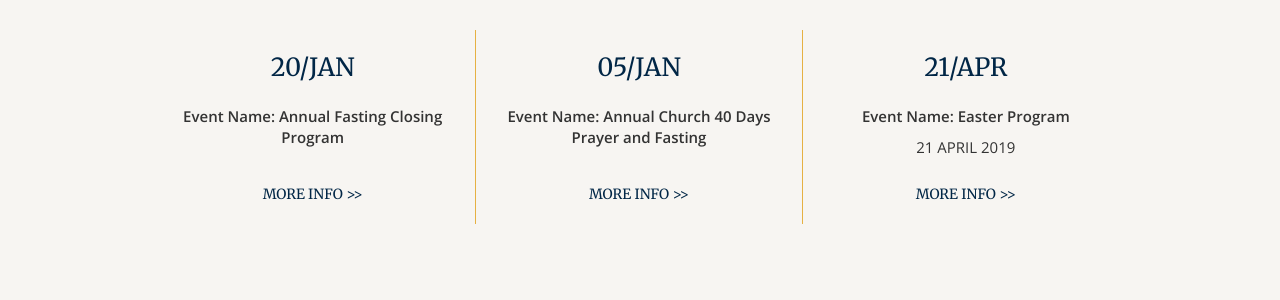
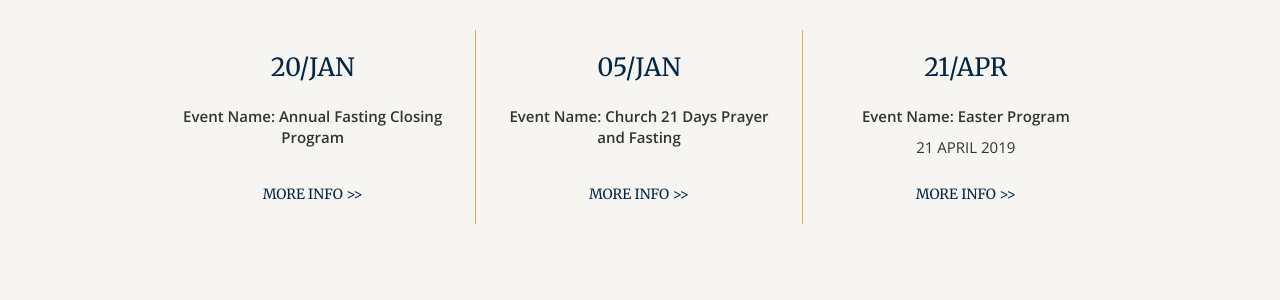
Before and after one commit to riyaadh47/hilary, a Jekyll site: the page built from index.html, in a window 1280 px wide and 900 px high, scrolled down 4153 px. Shown: the part 154-454 px from the top of the window. Built offline with Jekyll 4.4.1, drawn with Linux system fonts in a browser that asks for light colours; nearby versions of some CDN libraries; library files that are not in the unit come from our copies.

Commit message:
Update Events “2019-01-07-annual-church-40-days-prayer-and-fasting”

```diff
--- a/_posts/2019-01-07-annual-church-40-days-prayer-and-fasting.md
+++ b/_posts/2019-01-07-annual-church-40-days-prayer-and-fasting.md
@@ -1,7 +1,7 @@
 ---
 layout: post
 title: Church 21 Days Prayer and Fasting
-debate: Annual Church 40 Days Prayer and Fasting
+debate: Church 21 Days Prayer and Fasting
 date: 2020-01-05T22:00:00.000Z
 church: House of Worship Ministries
 jumbotron: /img/Cross.jpg
```
